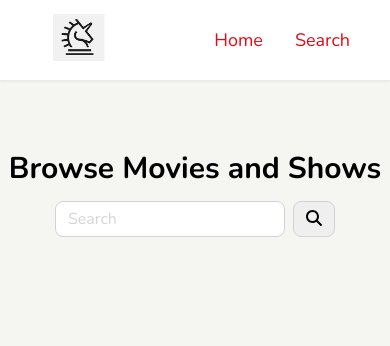
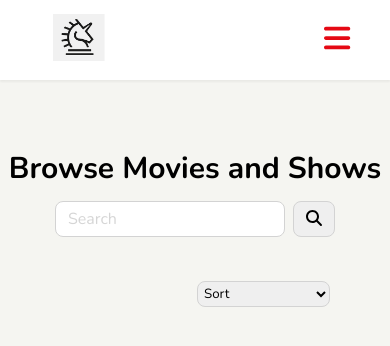
Before and after one commit to Benjamin-Clarke/omdb-react-project, a React (Create React App) app: page /search in a window 390 px wide. Shown: the top 346 px of the page. Built offline with nearby package versions, Linux system fonts and the light colour scheme.

Commit message:
Added sort function for movies and dropdown nav bar

```diff
--- a/src/components/Nav.jsx
+++ b/src/components/Nav.jsx
@@ -1,8 +1,16 @@
 import React from "react";
 import { Link } from "react-router-dom";
 import KnightLogo from "../assets/knightLogo.png";
+import { FontAwesomeIcon } from "@fortawesome/react-fontawesome";
 
 export default function Nav() {
+    function openMenu() {
+        document.body.classList += ' menu--open'
+    }
+
+    function closeMenu() {
+        document.body.classList.remove("menu--open")
+    }
   return (
     <nav>
       <div className="nav__container">
@@ -20,6 +28,26 @@ export default function Nav() {
               Search
             </Link>
           </li>
+          <button className="btn__menu" onClick={openMenu}>
+            <FontAwesomeIcon icon="fa-solid fa-bars" />
+          </button>
+        </ul>
+      </div>
+      <div className="menu__backdrop">
+        <button className="btn__close btn__menu--close" onClick={closeMenu}>
+          <FontAwesomeIcon icon="times" />
+        </button>
+        <ul className="menu__links">
+          <li className="menu__link">
+            <Link to="/" className="white" onClick={closeMenu}>
+              Home
+            </Link>
+          </li>
+          <li className="menu__link">
+            <Link to="/search" className="white" onClick={closeMenu}>
+              Search
+            </Link>
+          </li>
         </ul>
       </div>
     </nav>
--- a/src/index.css
+++ b/src/index.css
@@ -72,6 +72,13 @@ a:hover {
   text-decoration: underline;
 }
 
+select {
+  border-radius: 8px;
+  padding: 2px;
+  border: 1px solid lightgrey;
+  padding-right: 8px;
+}
+
 .white {
   color: #f5f5f1;
 }
@@ -108,6 +115,16 @@ a:hover {
   border: none;
   font-size: 15px;
   color: var(--colour-primary);
+}
+
+/* Dropdown Nav */
+.btn__menu {
+  display: none;
+  background-color: transparent;
+  font-size: 30px;
+  border: none;
+  color: #e50914;
+  margin-right: 16px;
 }
 
 header {
@@ -246,6 +263,17 @@ img {
   color: #e50914;
 }
 
+/* Fitler */
+
+.filter__wrapper {
+  display: flex;
+  margin: 8px 0;
+  margin-right: 60px;
+  justify-content: flex-end;
+  max-width: 1000px;
+}
+
+
 /* Skeleton Loading State */
 
 .movie__img--skeleton {
@@ -286,6 +314,55 @@ img {
   }
 }
 
+.menu__backdrop {
+  position: absolute;
+  background-color: #242424;
+  top: 0;
+  left: 0;
+  width: 50vw;
+  height: 100vh;
+  z-index: 100;
+  display: none;
+  align-items: start;
+  justify-content: center;
+  transition: all 300ms ease;
+  transform: translate(100%);
+  opacity: 0;
+}
+
+.menu__links {
+  display: flex;
+  flex-direction: column;
+  margin-top: 100px;
+  font-size: 20px;
+}
+
+.menu--open .menu__backdrop{
+  visibility: visible;
+  opacity: 1;
+  transform: translate(50);
+  display: flex;
+}
+
+.white {
+  color: white;
+}
+
+.btn__menu--close {
+  position: absolute;
+  margin: 20px;
+  background: none;
+  border: none;
+  color: white;
+  font-size: 30px;
+  top: 0;
+  right: 0;
+}
+
+.menu__link {
+  padding: 10px;
+}
+
 /* SMALL PHONES, TABLETS, LARGE SMARTPHONES */
 @media (max-width: 768px) {
   .movie__card {
@@ -293,3 +370,16 @@ img {
     padding: 12px 8px;
   }
 }
+
+
+/* SMALL PHONES, LARGE SMARTPHONES */
+@media (max-width: 550px) {
+  .btn__menu {
+    display: block;
+  }
+
+  .nav__link {
+    display: none;
+  }
+
+}
--- a/src/index.js
+++ b/src/index.js
@@ -4,10 +4,10 @@ import './index.css';
 import App from './App';
 import reportWebVitals from './reportWebVitals';
 import { library } from '@fortawesome/fontawesome-svg-core';
-import { faMagnifyingGlass, faSpinner } from '@fortawesome/free-solid-svg-icons';
+import { faMagnifyingGlass, faSpinner, faBars, faTimes } from '@fortawesome/free-solid-svg-icons';
 
 
-library.add( faMagnifyingGlass, faSpinner )
+library.add( faMagnifyingGlass, faSpinner, faBars, faTimes )
 
 const root = ReactDOM.createRoot(document.getElementById('root'));
 root.render(
--- a/src/pages/MovieInfo.jsx
+++ b/src/pages/MovieInfo.jsx
@@ -29,19 +29,36 @@ export default function MovieInfo() {
             <div className="movie_info__wrapper">
               <div className="movie__information">
                 <h1 className="movie__title"> {movie.Title} </h1>
-                    <h2 className="movie__year">{movie.Year}</h2><br/>
+                <h2 className="movie__year">{movie.Year}</h2>
+                <br />
 
                 <div className="ratings__wrapper">
-                        <h3 className="movie__rating">IMDB <br/> {movie.imdbRating}</h3>
-                        <h3 className="movie__rating">Rotten Tomatoes <br/> {movie.Ratings[1].Value}</h3>
-                        <h3 className="movie__rating">Metacritic <br/> {movie.Metascore}%</h3>
+                  {movie.Ratings.map((rating) => {
+                    return (
+                      <h3 className="movie__rating" key={rating.Source}>
+                        {rating.Source}
+                        {/*() => {
+                          if (rating.Source === "Internet Movie Database") {
+                            return "IMDB" ;
+                          } else if (rating.Source === "Rotten Tomatoes") {
+                            return "Rotten Tomatoes";
+                          } else if (rating.Source === "Metacritic") {
+                            return "Metacritic";
+                          } else {
+                            return "nothing"
+                          }
+                        }*/}
+                        <br />
+                        {rating.Value}
+                      </h3>
+                    );
+                  })}
                 </div>
 
                 <h3 className="movie__actors">Cast: {movie.Actors}</h3>
-                    <h3 className="movie__writer">Writer/s: {movie.Writer}</h3><br/>
+                <h3 className="movie__writer">Writer/s: {movie.Writer}</h3>
+                <br />
                 <p className="movie__plot">{movie.Plot}</p>
-
-
               </div>
               <figure className="movie__poster">
                 <img src={movie.Poster} alt="" />
--- a/src/pages/Search.jsx
+++ b/src/pages/Search.jsx
@@ -11,10 +11,10 @@ export default function Search() {
   const location = useLocation();
 
   useEffect(() => {
-    if(location.state) {
-        fetchMovies(location.state.homeSearchInput);
+    if (location.state) {
+      fetchMovies(location.state.homeSearchInput);
     }
-  }, [location.state])
+  }, [location.state]);
 
   async function fetchMovies(searchValue) {
     setLoading(true);
@@ -36,6 +36,23 @@ export default function Search() {
       fetchMovies(searchInput);
     }
   };
+
+  function filterMovies(value) {
+    if(value === "OLD_TO_NEW") {
+        setSearch(
+            search
+            .slice()
+            .sort((a,b) => (a.Year - b.Year))
+        )
+    }
+    if (value === "NEW_TO_OLD") {
+        setSearch(
+            search
+            .slice()
+            .sort((b,a) => (a.Year - b.Year))
+        )
+    }
+}
 
   return (
     <>
@@ -70,16 +87,32 @@ export default function Search() {
           </div>
         </div>
       </section>
+      <section id="filter">
+        <div className="filter__wrapper">
+          <select
+            id="filter"
+            defaultValue=""
+            onChange={(event) => filterMovies(event.target.value)}
+          >
+            <option value="" disabled>
+              {" "}
+              Sort{" "}
+            </option>
+            <option value="OLD_TO_NEW">Year, Old to New</option>
+            <option value="NEW_TO_OLD">Year, New to Old</option>
+          </select>
+        </div>
+      </section>
       <section id="results">
         <div className="container">
           <div className="row">
             <div className="results__wrapper">
               {search.map((movie) => {
-                if(movie.Poster !== "N/A") {
-                    return <ResultCard key={movie.imdbID} movie={movie} />
+                if (movie.Poster !== "N/A") {
+                  return <ResultCard key={movie.imdbID} movie={movie} />;
                 }
-                return null
-                })}
+                return null;
+              })}
             </div>
           </div>
         </div>
```
Lines whose indentation alone changed are shown as unchanged.
